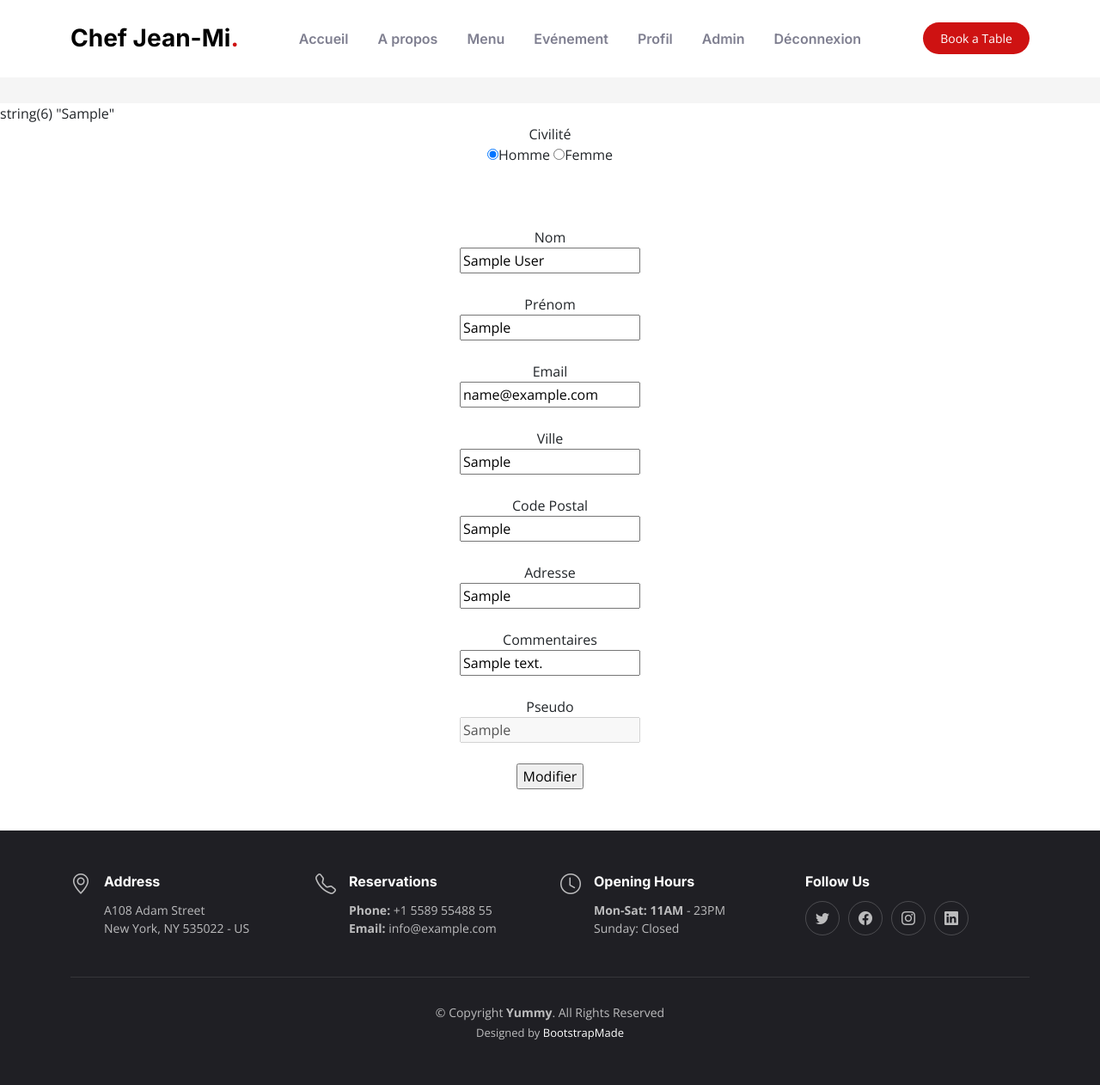
After one commit to vdmjm2000/restaurant, a PHP site: page /forms/update.php?id=1 in a window 1280 px wide. The commit adds this page. Shown: the whole page at 86% size. Run offline with PHP 8.4, Linux system fonts and the light colour scheme; the visitor is signed in with stand-in values (Sample User, id 1); tables that the repository leaves empty or names only in its code hold one stand-in row (values such as "Sample post").

Commit message:
ajout page Admin

```diff
--- a/forms/head.php
+++ b/forms/head.php
@@ -56,8 +56,8 @@
           <li><a href="#menu">Menu</a></li>
           <li><a href="#events">Evénement</a></li>
           <li><a href="#chefs">Chefs</a></li>
-          <li><a href="#gallery">Gallerie</a></li>
-          <li><a href="#contact">Contact</a></li>
+          <li><a href="./booking.php">Reservation</a></li>
+          <li><a href="./profile.php">Profil</a></li>
           <li><a href="./logout.php">Déconnexion</a></li>
 
 
--- a/forms/headAdmin.php
+++ b/forms/headAdmin.php
@@ -55,10 +55,8 @@
           <li><a href="#about">A propos</a></li>
           <li><a href="#menu">Menu</a></li>
           <li><a href="#events">Evénement</a></li>
-          <li><a href="#chefs">Chefs</a></li>
-          <li><a href="#gallery">Gallerie</a></li>
-          <li><a href="">Profil</a></li>
-          <li><a href="#contact">Contact</a></li>
+          <li><a href="./profile.php">Profil</a></li>
+          <li><a href="./dashbordAdmin.php">Admin</a></li>
           <li><a href="./logout.php">Déconnexion</a></li>
 
 
--- a/forms/init.inc.php
+++ b/forms/init.inc.php
@@ -9,7 +9,7 @@ session_start();
 
 
 //--------- CHEMIN
-define("RACINE_SITE","/restaurant/");
+//define("RACINE_SITE","/restaurant/");
 
 //--------- VARIABLES
 $contenu = '';
--- /dev/null
+++ b/forms/update.php
@@ -0,0 +1,113 @@
+<?php
+
+
+
+require_once("./init.inc.php");
+
+if(!internauteEstConnecte()) header("location:login.php");
+
+
+
+require_once("./headAdmin.php");
+
+
+
+
+
+//--------------------------------- TRAITEMENTS PHP Modification ---------------------------------//
+
+if($_POST)
+{
+    //debug($_POST);
+
+    $stmt = $mysqli->query("SELECT * FROM user where id= $_GET[id]");
+    $result = $stmt->fetch_assoc();
+
+            // $_POST['mdp'] = md5($_POST['mdp']);
+            foreach($_POST as $indice => $valeur)
+            {
+                $_POST[$indice] = htmlEntities(addSlashes($valeur));
+            }
+            executeRequete("UPDATE user SET civilite = '$_POST[civilite]', nom = '$_POST[nom]', prenom = '$_POST[prenom]', email = '$_POST[email]', ville = '$_POST[ville]', cp = '$_POST[cp]', adresse = '$_POST[adresse]',  commentaire = '$_POST[commentaire]' WHERE id = '$_GET[id]'");
+            $contenu .= "<div class='validation'>Les modifications ont été faites!</u></a></div>";
+            echo $contenu;
+
+
+
+        }
+
+
+
+
+// Requête pour récupérer les données
+
+$stmt = $mysqli->query("SELECT * FROM user where id= $_GET[id]");
+$result = $stmt->fetch_assoc();
+
+// Affectation de la valeur à un champ
+$id = $result['id'];
+$nom = $result['nom'];
+$prenom = $result['prenom'];
+$email = $result['email'];
+$adresse = $result['adresse'];
+$ville = $result['ville'];
+$cp = $result['cp'];
+$commentaire = $result['commentaire'];
+$pseudo = $result['pseudo'];
+$mdp = $result['mdp'];
+var_dump($adresse);
+
+
+
+?>
+
+
+
+<div class="form">
+    <form method="post" action="">
+
+        <label for="civilite">Civilité</label><br>
+        <input name="civilite" value="m" checked="" type="radio">Homme
+        <input name="civilite" value="f" type="radio">Femme<br><br>
+
+      <!----  <label for="nom">ID</label><br>
+        <input type="text" id="id" name="id" placeholder="votre nom" value=" <?php echo ($id) ?>"> -->
+        <br>
+        <br>
+
+        <label for="nom">Nom</label><br>
+        <input type="text" id="nom" name="nom" placeholder="votre nom" value="<?php echo ($nom) ?>"><br><br>
+
+        <label for="prenom">Prénom</label><br>
+        <input type="text" id="prenom" name="prenom" placeholder="votre prénom" value="<?php echo ($prenom) ?>"><br><br>
+
+        <label for="email">Email</label><br>
+        <input type="e4mail" id="email" name="email" placeholder="exemple@gmail.com" value="<?php echo ($email) ?>"><br><br>
+
+
+        <label for="ville">Ville</label><br>
+        <input type="text" id="ville" name="ville" placeholder="votre ville" pattern="[a-zA-Z0-9-_.]{5,15}" title="caractères acceptés : a-zA-Z0-9-_." value="<?php echo ($ville) ?>"><br><br>
+
+        <label for="cp">Code Postal</label><br>
+        <input type="text" id="cp" name="cp" placeholder="code postal" pattern="[0-9]{5}" title="5 chiffres requis : 0-9" value="<?php echo ($cp) ?>"><br><br>
+
+        <label for="adresse">Adresse</label><br>
+        <input type="text"  id="adresse" name="adresse" placeholder="votre adresse" pattern="[a-zA-Z0-9-_." title="caractères acceptés :  a-zA-Z0-9-_." value="<?php echo ($adresse) ?>"><br><br>
+
+        <label for="commentaire=">Commentaires</label><br>
+        <input type="text"  id="commentaire" name="commentaire" placeholder="commentaire" title="250 caractères max  :  a-zA-Z0-9-_." value="<?php echo ($commentaire) ?>"></textarea><br><br>
+
+        <label for="pseudo">Pseudo</label><br>
+        <input type="text" id="pseudo" name="pseudo" disabled="disabled"  maxlength="20" placeholder="votre pseudo" pattern="[a-zA-Z0-9-_.]{1,20}" title="caractères acceptés : a-zA-Z0-9-_." required="required" value="<?php echo ($pseudo) ?>"><br><br>
+
+        <!---<label for="mdp">Mot de passe</label><br>
+        <input type="password" id="mdp" name="mdp" required="required" value="<?php echo ($mdp) ?>"><br><br>-->
+
+        <input type="submit" name="inscription" value="Modifier">
+    </form>
+</div>
+
+<?php
+require_once("./footer.php");
+
+?>
```
Also changed, not shown: forms/book-a-table.php (+1 -7 lines), forms/booking.php (added, +50 -0 lines), forms/dashbordAdmin.php (added, +59 -0 lines), forms/profile.php (+11 -2 lines).
